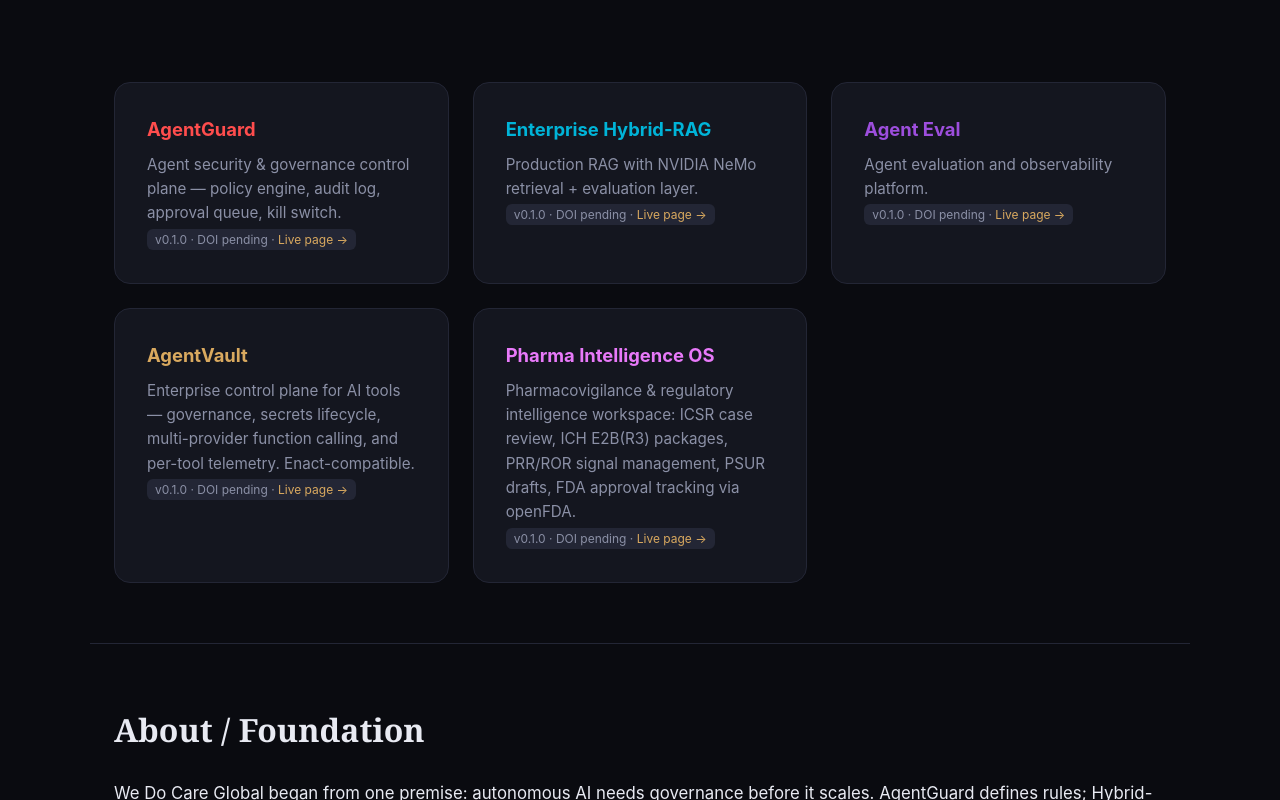
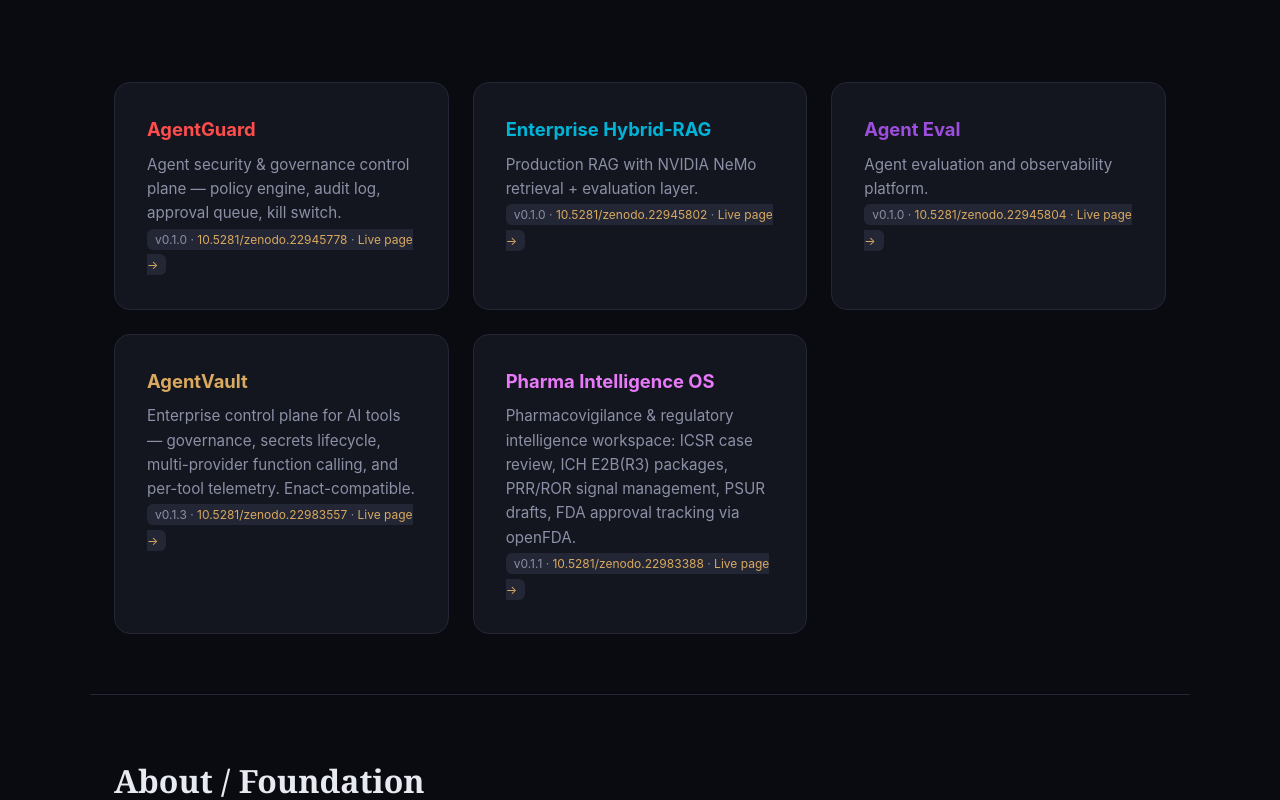
Before and after one commit to we-do-care-global/we-do-care-global, a plain HTML site: page docs/index.html in a window 1280 px wide. Shown: the part 523-1323 px from the top of the page. Drawn offline with Linux system fonts and the light colour scheme.

Commit message:
feat: real DOIs on all project cards + Zenodo deposit for the portal
The five project cards still read 'DOI pending' even though every one of
those repos now has a minted DataCite DOI, so the portal understated what
had actually shipped. Each card now shows its true version and a link to
its DOI.

Adds .zenodo.json (all five project DOIs as related_identifiers) and the
REST-API deposit workflow, so the portal itself is archivable like the
projects it indexes.

```diff
--- a/docs/index.html
+++ b/docs/index.html
@@ -31,11 +31,11 @@ nav{position:sticky;top:0;z-index:100;background:rgba(10,11,16,.9);backdrop-filt
 <p style="font-size:.9rem;color:var(--muted);margin-top:12px">Emir Perla · AI Workflow &amp; Automation — Sarajevo — <a href="https://orcid.org/0009-0009-8515-2727" style="color:var(--gold)">ORCID 0009-0009-8515-2727</a></p>
 </header>
 <main id="published" class="cards">
-<div class="card"><h3><a href="https://github.com/we-do-care-global/agentguard" style="color:#ff4d4d">AgentGuard</a></h3><p>Agent security &amp; governance control plane — policy engine, audit log, approval queue, kill switch.</p><span style="font-size:.75rem;background:#232635;color:var(--muted);padding:3px 8px;border-radius:6px">v0.1.0 · DOI pending · <a href="https://we-do-care-global.github.io/agentguard/" style="color:var(--gold)">Live page →</a></span></div>
-<div class="card"><h3><a href="https://github.com/we-do-care-global/enterprise-hybrid-rag" style="color:#00b4d8">Enterprise Hybrid-RAG</a></h3><p>Production RAG with NVIDIA NeMo retrieval + evaluation layer.</p><span style="font-size:.75rem;background:#232635;color:var(--muted);padding:3px 8px;border-radius:6px">v0.1.0 · DOI pending · <a href="https://we-do-care-global.github.io/enterprise-hybrid-rag/" style="color:var(--gold)">Live page →</a></span></div>
-<div class="card"><h3><a href="https://github.com/we-do-care-global/agent-eval" style="color:#9d4edd">Agent Eval</a></h3><p>Agent evaluation and observability platform.</p><span style="font-size:.75rem;background:#232635;color:var(--muted);padding:3px 8px;border-radius:6px">v0.1.0 · DOI pending · <a href="https://we-do-care-global.github.io/agent-eval/" style="color:var(--gold)">Live page →</a></span></div>
-<div class="card"><h3><a href="https://github.com/we-do-care-global/agentvault" style="color:#d9a95f">AgentVault</a></h3><p>Enterprise control plane for AI tools — governance, secrets lifecycle, multi-provider function calling, and per-tool telemetry. Enact-compatible.</p><span style="font-size:.75rem;background:#232635;color:var(--muted);padding:3px 8px;border-radius:6px">v0.1.0 · DOI pending · <a href="https://we-do-care-global.github.io/agentvault/" style="color:var(--gold)">Live page →</a></span></div>
-<div class="card"><h3><a href="https://github.com/we-do-care-global/pharma-intelligence-os" style="color:#e879f9">Pharma Intelligence OS</a></h3><p>Pharmacovigilance &amp; regulatory intelligence workspace: ICSR case review, ICH E2B(R3) packages, PRR/ROR signal management, PSUR drafts, FDA approval tracking via openFDA.</p><span style="font-size:.75rem;background:#232635;color:var(--muted);padding:3px 8px;border-radius:6px">v0.1.0 · DOI pending · <a href="https://we-do-care-global.github.io/pharma-intelligence-os/" style="color:var(--gold)">Live page →</a></span></div>
+<div class="card"><h3><a href="https://github.com/we-do-care-global/agentguard" style="color:#ff4d4d">AgentGuard</a></h3><p>Agent security &amp; governance control plane — policy engine, audit log, approval queue, kill switch.</p><span style="font-size:.75rem;background:#232635;color:var(--muted);padding:3px 8px;border-radius:6px">v0.1.0 · <a href="https://doi.org/10.5281/zenodo.22945778" style="color:var(--gold)">10.5281/zenodo.22945778</a> · <a href="https://we-do-care-global.github.io/agentguard/" style="color:var(--gold)">Live page →</a></span></div>
+<div class="card"><h3><a href="https://github.com/we-do-care-global/enterprise-hybrid-rag" style="color:#00b4d8">Enterprise Hybrid-RAG</a></h3><p>Production RAG with NVIDIA NeMo retrieval + evaluation layer.</p><span style="font-size:.75rem;background:#232635;color:var(--muted);padding:3px 8px;border-radius:6px">v0.1.0 · <a href="https://doi.org/10.5281/zenodo.22945802" style="color:var(--gold)">10.5281/zenodo.22945802</a> · <a href="https://we-do-care-global.github.io/enterprise-hybrid-rag/" style="color:var(--gold)">Live page →</a></span></div>
+<div class="card"><h3><a href="https://github.com/we-do-care-global/agent-eval" style="color:#9d4edd">Agent Eval</a></h3><p>Agent evaluation and observability platform.</p><span style="font-size:.75rem;background:#232635;color:var(--muted);padding:3px 8px;border-radius:6px">v0.1.0 · <a href="https://doi.org/10.5281/zenodo.22945804" style="color:var(--gold)">10.5281/zenodo.22945804</a> · <a href="https://we-do-care-global.github.io/agent-eval/" style="color:var(--gold)">Live page →</a></span></div>
+<div class="card"><h3><a href="https://github.com/we-do-care-global/agentvault" style="color:#d9a95f">AgentVault</a></h3><p>Enterprise control plane for AI tools — governance, secrets lifecycle, multi-provider function calling, and per-tool telemetry. Enact-compatible.</p><span style="font-size:.75rem;background:#232635;color:var(--muted);padding:3px 8px;border-radius:6px">v0.1.3 · <a href="https://doi.org/10.5281/zenodo.22983557" style="color:var(--gold)">10.5281/zenodo.22983557</a> · <a href="https://we-do-care-global.github.io/agentvault/" style="color:var(--gold)">Live page →</a></span></div>
+<div class="card"><h3><a href="https://github.com/we-do-care-global/pharma-intelligence-os" style="color:#e879f9">Pharma Intelligence OS</a></h3><p>Pharmacovigilance &amp; regulatory intelligence workspace: ICSR case review, ICH E2B(R3) packages, PRR/ROR signal management, PSUR drafts, FDA approval tracking via openFDA.</p><span style="font-size:.75rem;background:#232635;color:var(--muted);padding:3px 8px;border-radius:6px">v0.1.1 · <a href="https://doi.org/10.5281/zenodo.22983388" style="color:var(--gold)">10.5281/zenodo.22983388</a> · <a href="https://we-do-care-global.github.io/pharma-intelligence-os/" style="color:var(--gold)">Live page →</a></span></div>
 </main>
 <section id="about" class="section">
 <h2 style="font-family:'Instrument Serif',Georgia,serif;font-size:2rem;color:#e8eaf2;margin-bottom:24px">About / Foundation</h2>
```
Also changed, not shown: .github/workflows/zenodo.yml (added), .zenodo.json (added).
